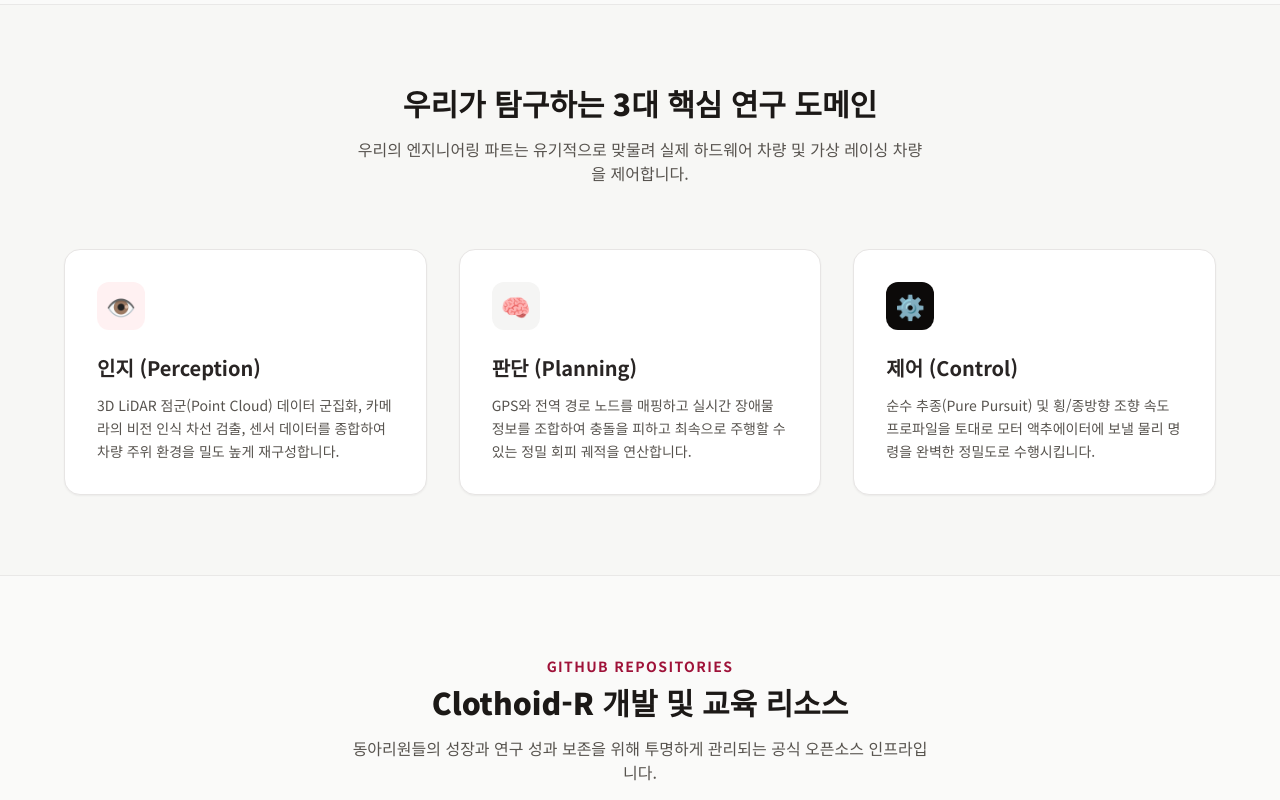
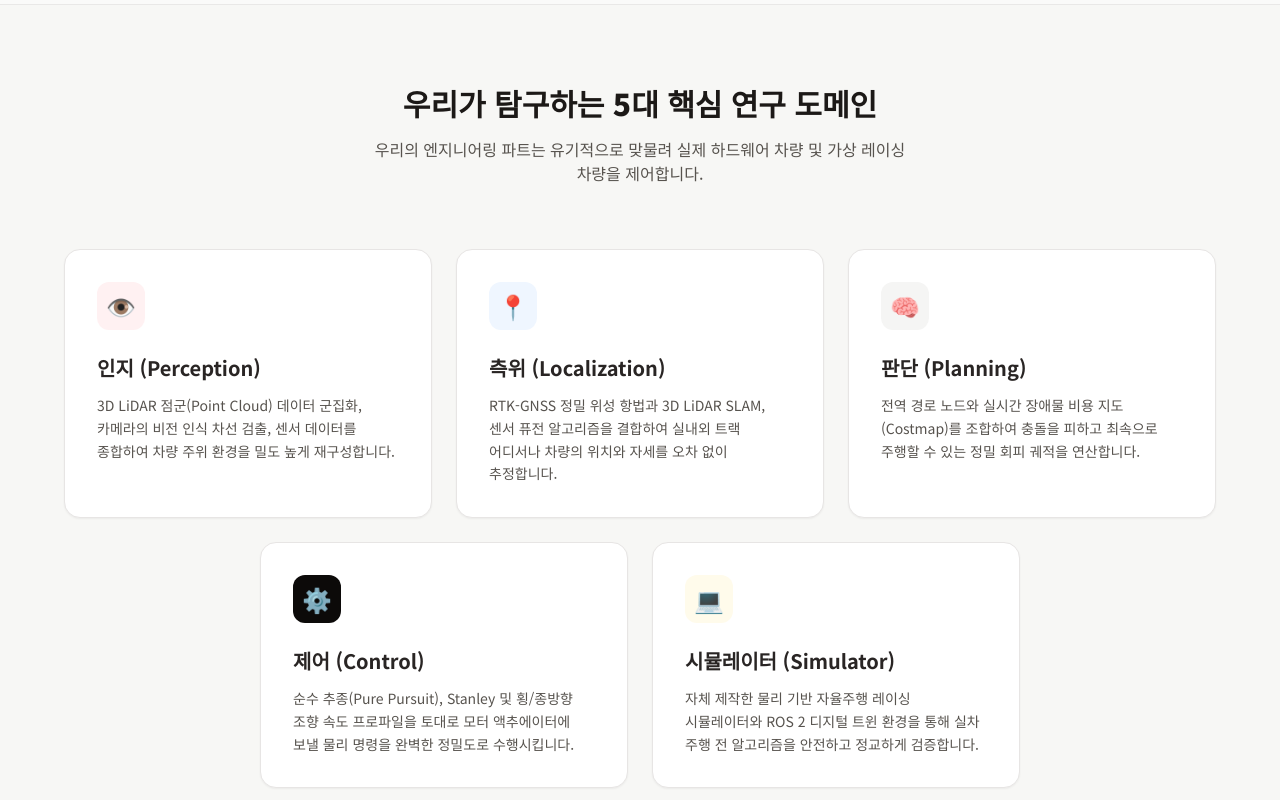
Before and after one commit to clothoid-r/clothoid-r.github.io, a plain HTML site: page index.html in a window 1280 px wide. Shown: the part 1200-2000 px from the top of the page. Drawn offline with nearby package versions, Linux system fonts and the light colour scheme; animation ran at ten frames a second.

Commit message:
feat(domains): add Localization and Simulator to 5 core research domains and member filters

```diff
--- a/data/members.json
+++ b/data/members.json
@@ -13,12 +13,20 @@
       "label": "인지 (Perception)"
     },
     {
+      "id": "localization",
+      "label": "측위 (Localization)"
+    },
+    {
       "id": "planning",
       "label": "판단 (Planning)"
     },
     {
       "id": "control",
       "label": "제어 (Control)"
+    },
+    {
+      "id": "simulator",
+      "label": "시뮬레이터 (Simulator)"
     },
     {
       "id": "alumni",
--- a/index.html
+++ b/index.html
@@ -183,29 +183,43 @@
         <section class="bg-stone-100/60 border-y border-stone-200/80 py-20 px-4">
             <div class="max-w-6xl mx-auto">
                 <div class="text-center mb-16">
-                    <h2 class="text-3xl font-black text-stone-900 mb-4">우리가 탐구하는 3대 핵심 연구 도메인</h2>
-                    <p class="text-stone-600 max-w-xl mx-auto">우리의 엔지니어링 파트는 유기적으로 맞물려 실제 하드웨어 차량 및 가상 레이싱 차량을 제어합니다.</p>
+                    <h2 class="text-2xl sm:text-3xl font-black text-stone-900 mb-4">우리가 탐구하는 5대 핵심 연구 도메인</h2>
+                    <p class="text-stone-600 max-w-xl mx-auto break-keep">우리의 엔지니어링 파트는 유기적으로 맞물려 실제 하드웨어 차량 및 가상 레이싱 차량을 제어합니다.</p>
                 </div>
-                <div class="grid grid-cols-1 md:grid-cols-3 gap-8">
-                    <div class="bg-white p-8 rounded-2xl shadow-sm border border-stone-200 hover:shadow-md transition-shadow">
+                <div class="flex flex-wrap justify-center gap-6">
+                    <div class="w-full md:w-[calc(50%-0.75rem)] lg:w-[calc(33.333%-1rem)] bg-white p-8 rounded-2xl shadow-sm border border-stone-200 hover:shadow-md transition-shadow">
                         <div class="w-12 h-12 bg-rose-50 text-rose-800 rounded-xl flex items-center justify-center text-2xl font-bold mb-6">👁️</div>
                         <h3 class="text-xl font-bold mb-3">인지 (Perception)</h3>
-                        <p class="text-sm text-stone-600 leading-relaxed">
+                        <p class="text-sm text-stone-600 leading-relaxed break-keep">
                             3D LiDAR 점군(Point Cloud) 데이터 군집화, 카메라의 비전 인식 차선 검출, 센서 데이터를 종합하여 차량 주위 환경을 밀도 높게 재구성합니다.
                         </p>
                     </div>
-                    <div class="bg-white p-8 rounded-2xl shadow-sm border border-stone-200 hover:shadow-md transition-shadow">
+                    <div class="w-full md:w-[calc(50%-0.75rem)] lg:w-[calc(33.333%-1rem)] bg-white p-8 rounded-2xl shadow-sm border border-stone-200 hover:shadow-md transition-shadow">
+                        <div class="w-12 h-12 bg-blue-50 text-blue-800 rounded-xl flex items-center justify-center text-2xl font-bold mb-6">📍</div>
+                        <h3 class="text-xl font-bold mb-3">측위 (Localization)</h3>
+                        <p class="text-sm text-stone-600 leading-relaxed break-keep">
+                            RTK-GNSS 정밀 위성 항법과 3D LiDAR SLAM, 센서 퓨전 알고리즘을 결합하여 실내외 트랙 어디서나 차량의 위치와 자세를 오차 없이 추정합니다.
+                        </p>
+                    </div>
+                    <div class="w-full md:w-[calc(50%-0.75rem)] lg:w-[calc(33.333%-1rem)] bg-white p-8 rounded-2xl shadow-sm border border-stone-200 hover:shadow-md transition-shadow">
                         <div class="w-12 h-12 bg-stone-100 text-stone-800 rounded-xl flex items-center justify-center text-2xl font-bold mb-6">🧠</div>
                         <h3 class="text-xl font-bold mb-3">판단 (Planning)</h3>
-                        <p class="text-sm text-stone-600 leading-relaxed">
-                            GPS와 전역 경로 노드를 매핑하고 실시간 장애물 정보를 조합하여 충돌을 피하고 최속으로 주행할 수 있는 정밀 회피 궤적을 연산합니다.
+                        <p class="text-sm text-stone-600 leading-relaxed break-keep">
+                            전역 경로 노드와 실시간 장애물 비용 지도(Costmap)를 조합하여 충돌을 피하고 최속으로 주행할 수 있는 정밀 회피 궤적을 연산합니다.
                         </p>
                     </div>
-                    <div class="bg-white p-8 rounded-2xl shadow-sm border border-stone-200 hover:shadow-md transition-shadow">
+                    <div class="w-full md:w-[calc(50%-0.75rem)] lg:w-[calc(33.333%-1rem)] bg-white p-8 rounded-2xl shadow-sm border border-stone-200 hover:shadow-md transition-shadow">
                         <div class="w-12 h-12 bg-stone-950 text-white rounded-xl flex items-center justify-center text-2xl font-bold mb-6">⚙️</div>
                         <h3 class="text-xl font-bold mb-3">제어 (Control)</h3>
-                        <p class="text-sm text-stone-600 leading-relaxed">
-                            순수 추종(Pure Pursuit) 및 횡/종방향 조향 속도 프로파일을 토대로 모터 액추에이터에 보낼 물리 명령을 완벽한 정밀도로 수행시킵니다.
+                        <p class="text-sm text-stone-600 leading-relaxed break-keep">
+                            순수 추종(Pure Pursuit), Stanley 및 횡/종방향 조향 속도 프로파일을 토대로 모터 액추에이터에 보낼 물리 명령을 완벽한 정밀도로 수행시킵니다.
+                        </p>
+                    </div>
+                    <div class="w-full md:w-[calc(50%-0.75rem)] lg:w-[calc(33.333%-1rem)] bg-white p-8 rounded-2xl shadow-sm border border-stone-200 hover:shadow-md transition-shadow">
+                        <div class="w-12 h-12 bg-amber-50 text-amber-800 rounded-xl flex items-center justify-center text-2xl font-bold mb-6">💻</div>
+                        <h3 class="text-xl font-bold mb-3">시뮬레이터 (Simulator)</h3>
+                        <p class="text-sm text-stone-600 leading-relaxed break-keep">
+                            자체 제작한 물리 기반 자율주행 레이싱 시뮬레이터와 ROS 2 디지털 트윈 환경을 통해 실차 주행 전 알고리즘을 안전하고 정교하게 검증합니다.
                         </p>
                     </div>
                 </div>
```
